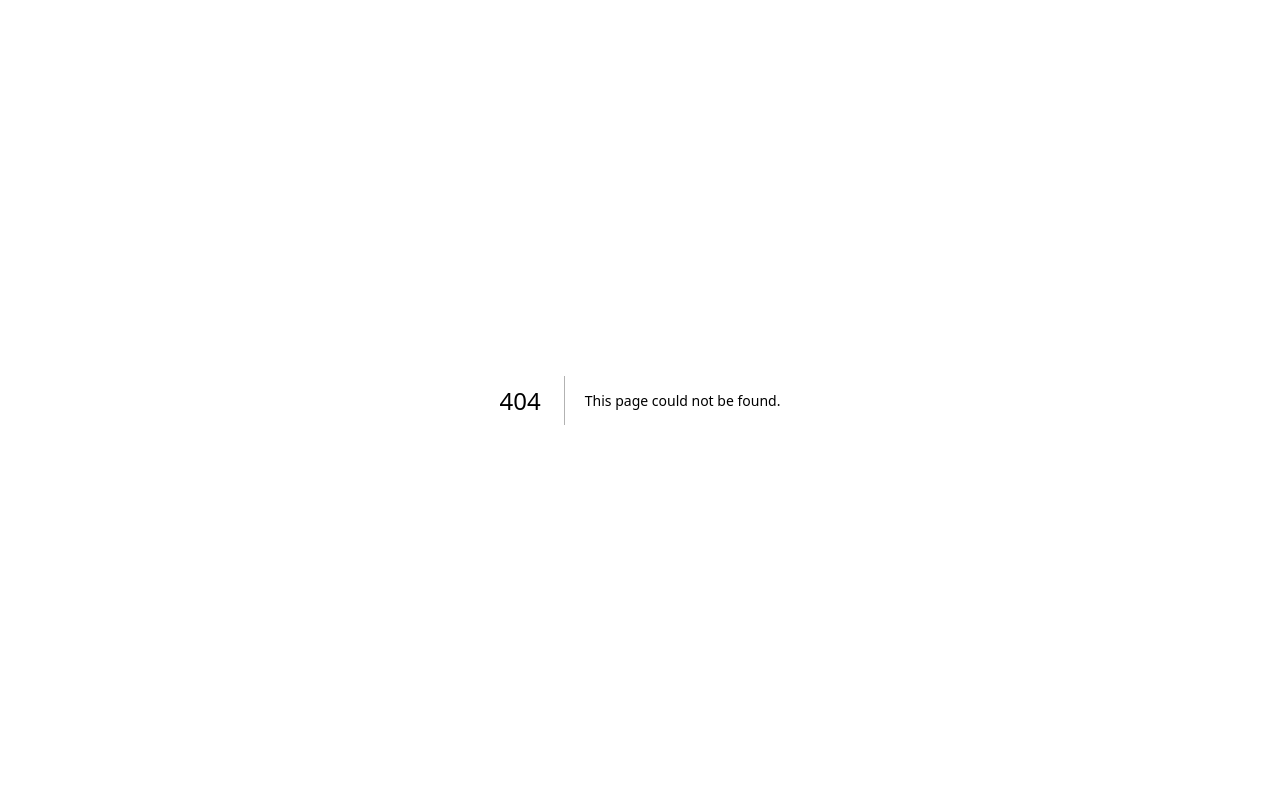
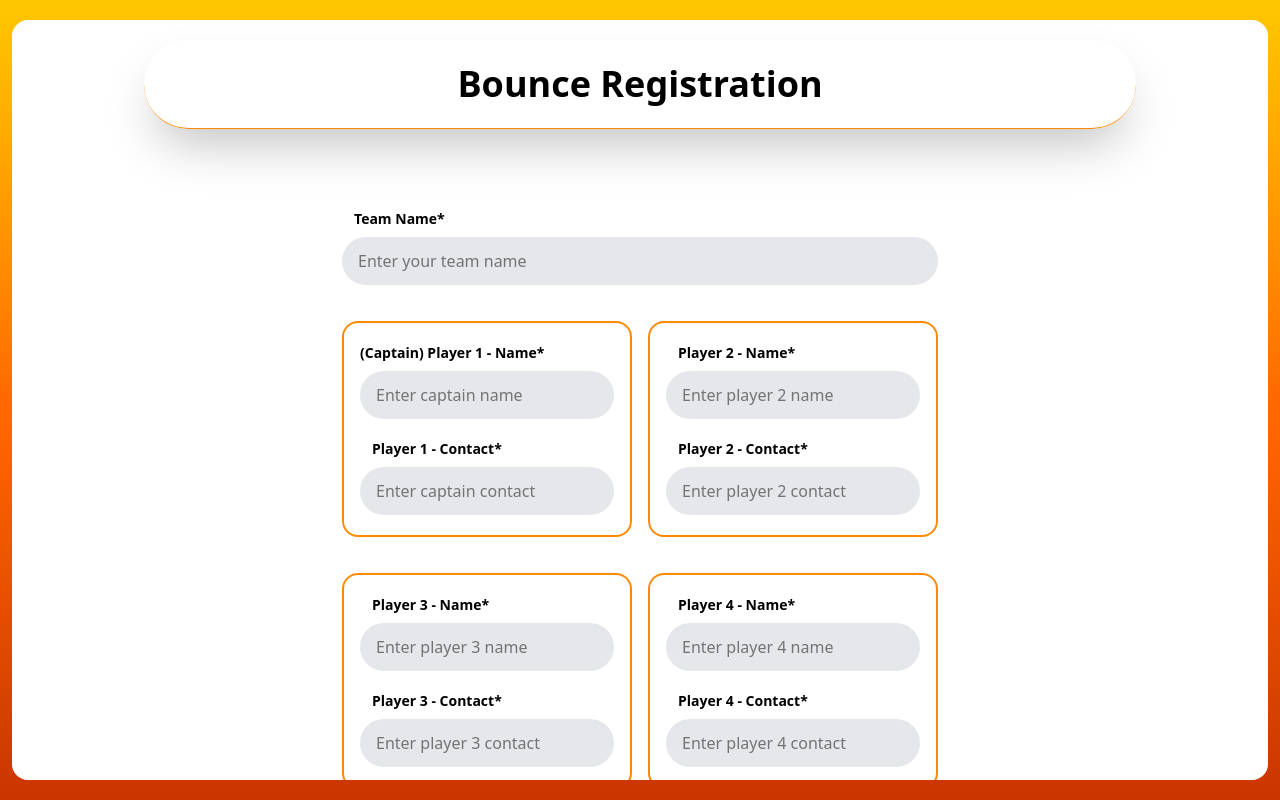
Before and after one commit to isudiptodas/Zenith_Events_Project, a Next.js app: page /register/1 in a window 1280 px wide. Before the commit this address had no page. Built offline with nearby package versions, Linux system fonts and the light colour scheme; a web font is replaced by a local one.

Commit message:
added event registration page

```diff
--- a/src/app/page.tsx
+++ b/src/app/page.tsx
@@ -88,7 +88,7 @@ function page() {
                           whileTap={{ scale: 0.98 }}
                           onClick={() => {
                             setIsOpen(false);
-                            // router.push(...)
+                            router.push(item.link)
                           }}
                           className="whitespace-nowrap w-full rounded-lg px-4 py-3 hover:pl-6 duration-200 ease-in-out text-sm text-black hover:bg-yellow-400 hover:font-semibold cursor-pointer"
                         >
--- /dev/null
+++ b/src/app/register/[slug]/page.tsx
@@ -0,0 +1,17 @@
+'use client'
+
+import Bounce from "@/components/OngoingEventsForm/Bounce";
+import { usePathname } from "next/navigation";
+
+const render = {
+    "bounce": <Bounce />
+}
+
+function page() {
+
+    //const pathname = usePathname().split('register/')[1];
+
+    return render.bounce
+}
+
+export default page
--- /dev/null
+++ b/src/components/OngoingEventsForm/Bounce.tsx
@@ -0,0 +1,149 @@
+'use client'
+
+import { useState } from "react";
+
+function Bounce() {
+
+  const initialFormData = {
+    teamName: "",
+
+    player1Name: "",
+    player1Contact: "",
+
+    player2Name: "",
+    player2Contact: "",
+
+    player3Name: "",
+    player3Contact: "",
+
+    player4Name: "",
+    player4Contact: "",
+
+    captainWhatsapp: "",
+    captainEmail: "",
+
+    confirmDetails: false,
+    agreeRules: false,
+    agreeCancellation: false,
+  };
+
+  const [formData, setFormData] = useState(initialFormData);
+
+  const handleChange = (e: React.ChangeEvent<HTMLInputElement>) => {
+    const { name, value, type, checked } = e.target;
+
+    setFormData((prev) => ({
+      ...prev,
+      [name]: type === "checkbox" ? checked : value,
+    }));
+  };
+
+  return (
+    <>
+      <div className={`w-full h-screen bg-linear-to-b from-yellow-400 via-orange-500 to-orange-700 flex justify-center items-center relative overflow-hidden px-3 py-5`}>
+        <div data-lenis-prevent className={`w-full pt-5 pb-10 px-2 h-full bg-white overscroll-contain rounded-2xl flex flex-col justify-start items-center relative overflow-y-auto`}>
+
+          <p className={`w-[80%] py-3 select-none lg:py-6 border-b border-b-orange-400 rounded-full shadow-2xl text-center font-semibold text-2xl lg:text-4xl mb-10`}>Bounce Registration</p>
+
+          <div className={`w-full px-3 h-auto mt-10 xl:w-[50%] flex flex-col justify-start items-center`}>
+            <p className={`w-full font-bold text-start select-none text-sm px-3`}>Team Name*</p>
+            <input name="teamName" value={formData.teamName} onChange={handleChange} type="text" className={`w-full bg-gray-200 mt-2 rounded-full py-3 px-4 focus:outline-orange-500 duration-300 ease-in-out`} placeholder="Enter your team name" />
+
+            <div className={`w-full mt-4 grid grid-cols-1 md:grid-cols-2 justify-items-center items-start gap-4`}>
+
+              {/* player 1 */}
+              <div className={`w-full flex flex-col justify-start items-center rounded-2xl border-2 border-orange-400 mt-5 px-4 py-5`}>
+                <p className={`w-full font-bold text-start select-none text-sm`}>(Captain) Player 1 - Name*</p>
+                <input name="player1Name"
+                  value={formData.player1Name}
+                  onChange={handleChange} type="text" className={`w-full bg-gray-200 mt-2 rounded-full py-3 px-4 focus:outline-orange-500 duration-300 ease-in-out`} placeholder="Enter captain name" />
+
+                <p className={`w-full font-bold text-start select-none text-sm px-3 mt-5`}>Player 1 - Contact*</p>
+                <input name="player1Contact"
+                  value={formData.player1Contact}
+                  onChange={handleChange} type="text" className={`w-full bg-gray-200 mt-2 rounded-full py-3 px-4 focus:outline-orange-500 duration-300 ease-in-out`} placeholder="Enter captain contact" />
+              </div>
+
+              {/* player 2 */}
+              <div className={`w-full flex flex-col justify-start items-center rounded-2xl border-2 border-orange-400 mt-5 px-4 py-5`}>
+                <p className={`w-full font-bold text-start select-none text-sm px-3`}>Player 2 - Name*</p>
+                <input name="player2Name"
+                  value={formData.player2Name}
+                  onChange={handleChange} type="text" className={`w-full bg-gray-200 mt-2 rounded-full py-3 px-4 focus:outline-orange-500 duration-300 ease-in-out`} placeholder="Enter player 2 name" />
+
+
+                <p className={`w-full font-bold text-start select-none text-sm px-3 mt-5`}>Player 2 - Contact*</p>
+                <input name="player2Contact"
+                  value={formData.player2Contact}
+                  onChange={handleChange} type="text" className={`w-full bg-gray-200 mt-2 rounded-full py-3 px-4 focus:outline-orange-500 duration-300 ease-in-out`} placeholder="Enter player 2 contact" />
+              </div>
+
+              {/* player 3 */}
+              <div className={`w-full flex flex-col justify-start items-center rounded-2xl border-2 border-orange-400 mt-5 px-4 py-5`}>
+                <p className={`w-full font-bold text-start select-none text-sm px-3`}>Player 3 - Name*</p>
+                <input name="player3Name"
+                  value={formData.player3Name}
+                  onChange={handleChange} type="text" className={`w-full bg-gray-200 mt-2 rounded-full py-3 px-4 focus:outline-orange-500 duration-300 ease-in-out`} placeholder="Enter player 3 name" />
+
+
+                <p className={`w-full font-bold text-start select-none text-sm px-3 mt-5`}>Player 3 - Contact*</p>
+                <input name="player3Contact"
+                  value={formData.player3Contact}
+                  onChange={handleChange} type="text" className={`w-full bg-gray-200 mt-2 rounded-full py-3 px-4 focus:outline-orange-500 duration-300 ease-in-out`} placeholder="Enter player 3 contact" />
+
+              </div>
+
+              {/* player 4 */}
+              <div className={`w-full flex flex-col justify-start items-center rounded-2xl border-2 border-orange-400 mt-5 px-4 py-5`}>
+                <p className={`w-full font-bold text-start select-none text-sm px-3`}>Player 4 - Name*</p>
+                <input name="player4Name"
+                  value={formData.player4Name}
+                  onChange={handleChange} type="text" className={`w-full bg-gray-200 mt-2 rounded-full py-3 px-4 focus:outline-orange-500 duration-300 ease-in-out`} placeholder="Enter player 4 name" />
+
+
+                <p className={`w-full font-bold text-start select-none text-sm px-3 mt-5`}>Player 4 - Contact*</p>
+                <input name="player4Contact"
+                  value={formData.player4Contact}
+                  onChange={handleChange} type="text" className={`w-full bg-gray-200 mt-2 rounded-full py-3 px-4 focus:outline-orange-500 duration-300 ease-in-out`} placeholder="Enter player 4 contact" />
+
+              </div>
+            </div>
+
+            <p className={`w-full font-bold text-start select-none text-sm px-3 mt-5`}>Captain Whatsapp Number*</p>
+            <input name="captainWhatsapp"
+              value={formData.captainWhatsapp}
+              onChange={handleChange} type="text" className={`w-full bg-gray-200 mt-2 rounded-full py-3 px-4 focus:outline-orange-500 duration-300 ease-in-out`} placeholder="Enter captains whatsapp number" />
+
+            <p className={`w-full font-bold text-start select-none text-sm px-3 mt-5`}>Captain Email ID*</p>
+            <input name="captainEmail"
+              value={formData.captainEmail}
+              onChange={handleChange} type="text" className={`w-full bg-gray-200 mt-2 rounded-full py-3 px-4 focus:outline-orange-500 duration-300 ease-in-out`} placeholder="Enter captains email id" />
+
+            <div className={`w-full px-3 mt-5 flex justify-start items-center gap-2`}>
+              <input name="confirmDetails"
+                checked={formData.confirmDetails}
+                onChange={handleChange} type="checkbox" className={`w-5 h-5`} />
+              <p className={`w-full text-start text-[12px] xl:text-lg select-none`}>I confirm all details provided are correct.</p>
+            </div>
+            <div className={`w-full px-3 mt-1 flex justify-start items-center gap-2`}>
+              <input name="agreeRules"
+                checked={formData.agreeRules}
+                onChange={handleChange} type="checkbox" className={`w-5 h-5`} />
+              <p className={`w-full text-start text-[12px] xl:text-lg select-none`}>I agree to follow all tournament rules.</p>
+            </div>
+            <div className={`w-full px-3 mt-1 flex justify-start items-center gap-2`}>
+              <input name="agreeCancellation"
+                checked={formData.agreeCancellation}
+                onChange={handleChange} type="checkbox" className={`w-5 h-5`} />
+              <p className={`w-full text-start text-[12px] xl:text-lg select-none`}>Please note that cancellation charges may apply.</p>
+            </div>
+
+            <span className={`w-full py-3 rounded-full active:opacity-85 duration-150 ease-in-out text-center mt-5 bg-linear-to-b from-orange-300 to-orange-600 text-white font-semibold text-sm select-none`}>Submit Form</span>
+          </div>
+        </div>
+      </div>
+    </>
+  )
+}
+
+export default Bounce
--- a/src/data/ongoingEvents.ts
+++ b/src/data/ongoingEvents.ts
@@ -1,18 +1,10 @@
 export const ongoingEvents = [
     {
-        name: `Bellissima`,
-        link: `/register-bellissima`
+        name: `Bounce`,
+        link: `/register/bounce`
     },
     {
-        name: `Bounce`,
-        link: `/register-bounce`
-    },
-    {
-        name: `KBC`,
-        link: `/register-kbc`
-    },
-    {
-        name: `VICI`,
-        link: `/register-vici`
+        name: `Udbhav`,
+        link: `/register/udbhav`
     },
 ]
```
